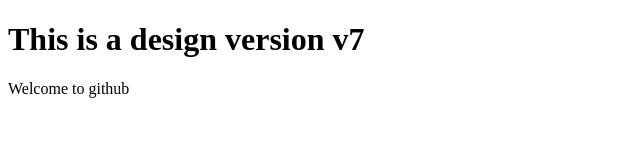
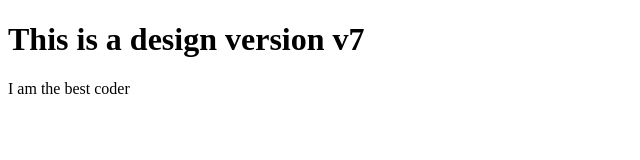
Before and after one commit to Khairnarchetan/myrepo, a plain HTML site: page index.html in a window 1280 px wide. Shown: the full height of the page, 0-640 px from the left. Drawn offline with Linux system fonts and the light colour scheme.

Commit message:
Update index.html

```diff
--- a/index.html
+++ b/index.html
@@ -8,7 +8,7 @@
 </head>
 <body>
     <h1>This is a design  version v7</h1>
-    <p>Welcome to github</p>
+    <p>I am the best coder</p>
 </body>
 
 </html>
```
